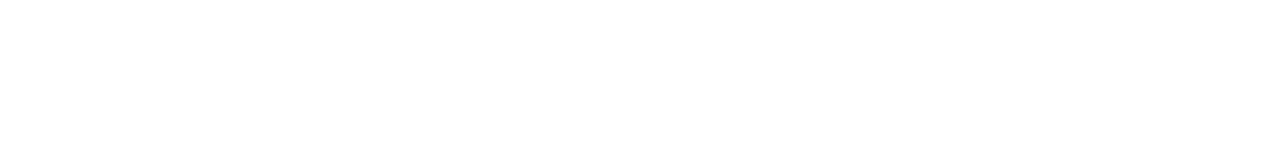
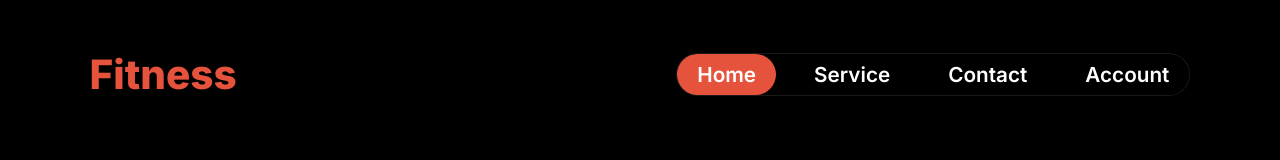
Before and after one commit to Najmul017/aasingment-two-nnajmul, a plain HTML site: page index.html in a window 1280 px wide. Drawn offline with Linux system fonts and the light colour scheme.

Commit message:
nav section complete with responsive

```diff
--- a/index.html
+++ b/index.html
@@ -5,9 +5,31 @@
     <meta name="viewport" content="width=device-width, initial-scale=1.0">
     <title>Document</title>
     <link rel="stylesheet" href="styles/style.css">
+
+    <link rel="stylesheet" href="https://cdnjs.cloudflare.com/ajax/libs/font-awesome/6.6.0/css/all.min.css" integrity="sha512-Kc323vGBEqzTmouAECnVceyQqyqdsSiqLQISBL29aUW4U/M7pSPA/gEUZQqv1cwx4OnYxTxve5UMg5GT6L4JJg==" crossorigin="anonymous" referrerpolicy="no-referrer" />
     <link rel="stylesheet" href="styles/responsive.css">
+
 </head>
 <body>
+   <nav>
+
+            <div class="nav-title">
+                Fitness
+            </div>
+            <div class="nav-btn">
+                <button id="btn-first">Home</button>
+                <button>Service</button>
+                <button>Contact</button>
+                <button>Account</button>
+            </div>
+            <div class="hamburger">
+                <i class="fa-solid fa-bars"></i>
+            </div>
+        </nav>
+
+
+
+
 
 </body>
 </html>
--- a/styles/responsive.css
+++ b/styles/responsive.css
@@ -0,0 +1,14 @@
+@media screen and (max-width: 576px) {
+    body{
+        width: 90%;
+    }
+    nav{
+        margin-top: 15px;
+    }
+    .nav-btn{
+        display: none;
+    }
+    .hamburger{
+        display: block;
+    }
+}
--- a/styles/style.css
+++ b/styles/style.css
@@ -0,0 +1,56 @@
+@import url('https://fonts.googleapis.com/css2?family=Inter:ital,opsz,wght@0,14..32,100..900;1,14..32,100..900&display=swap');
+
+*{
+    margin: 0px;
+    padding: 0px;
+    box-sizing: border-box;
+    font-family: "Inter", sans-serif;
+    font-size: 18px;
+    background-color: #000000;
+
+    /* background: rgb(0, 0, 0); */
+}
+body{
+    width: 86%;
+    margin: 0px auto;
+
+}
+
+/* nav bar style */
+
+nav{
+    margin-top: 50px;
+    display: flex;
+    justify-content: space-between;
+    align-items: center;
+}
+.nav-title{
+    font-size: 2.25rem;
+    color: rgb(230, 83, 60);
+    font-weight: 800;
+
+}
+.nav-btn{
+
+display: flex;
+gap: 1rem;
+border: 1px solid rgba(255, 255, 255, 0.1);
+border-radius: 39px;
+
+}
+nav div button{
+    border-radius: 46px;
+    color: rgb(255, 255, 255);
+font-family: Inter;
+font-size: 1.15rem;
+padding: 8px 20px 8px 20px;
+font-weight: 600;
+border: none;
+}
+#btn-first{
+background: rgb(230, 83, 60);
+}
+.hamburger{
+    color: aliceblue;
+    display: none;
+}
```
